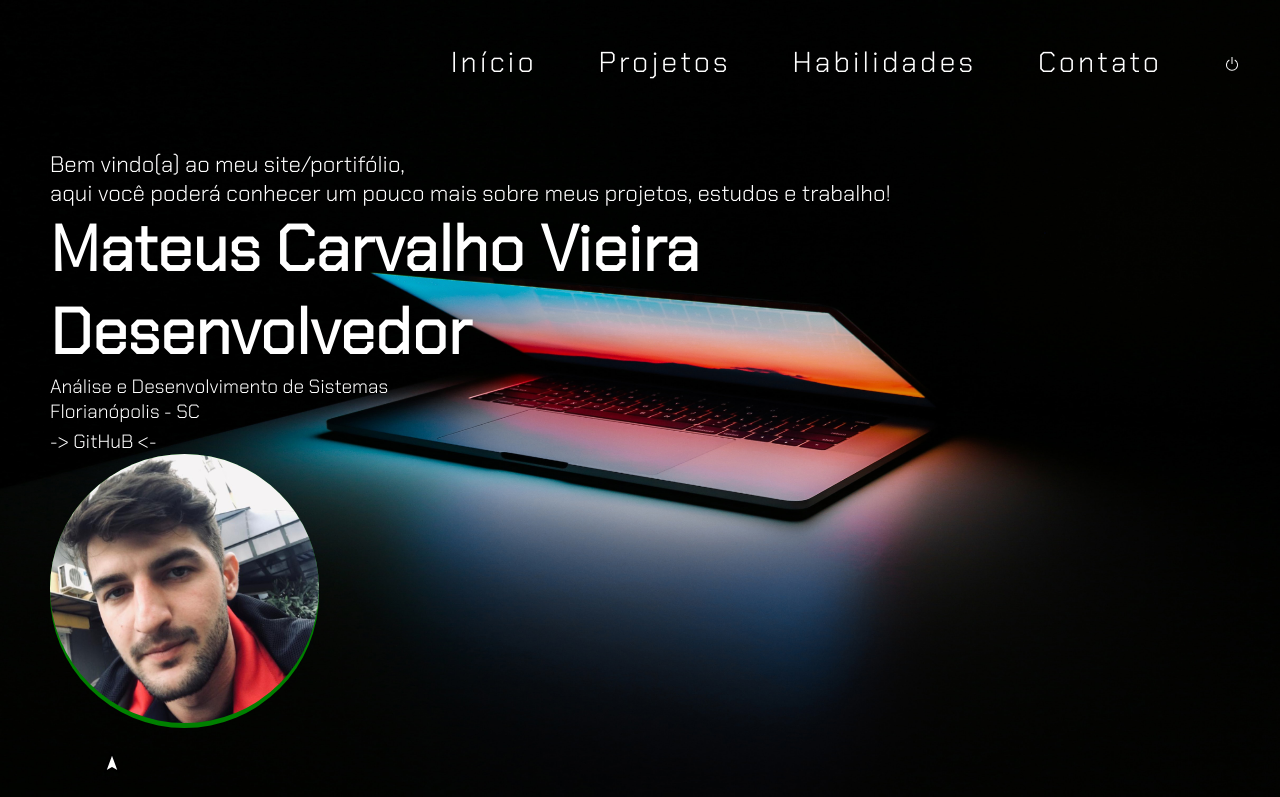
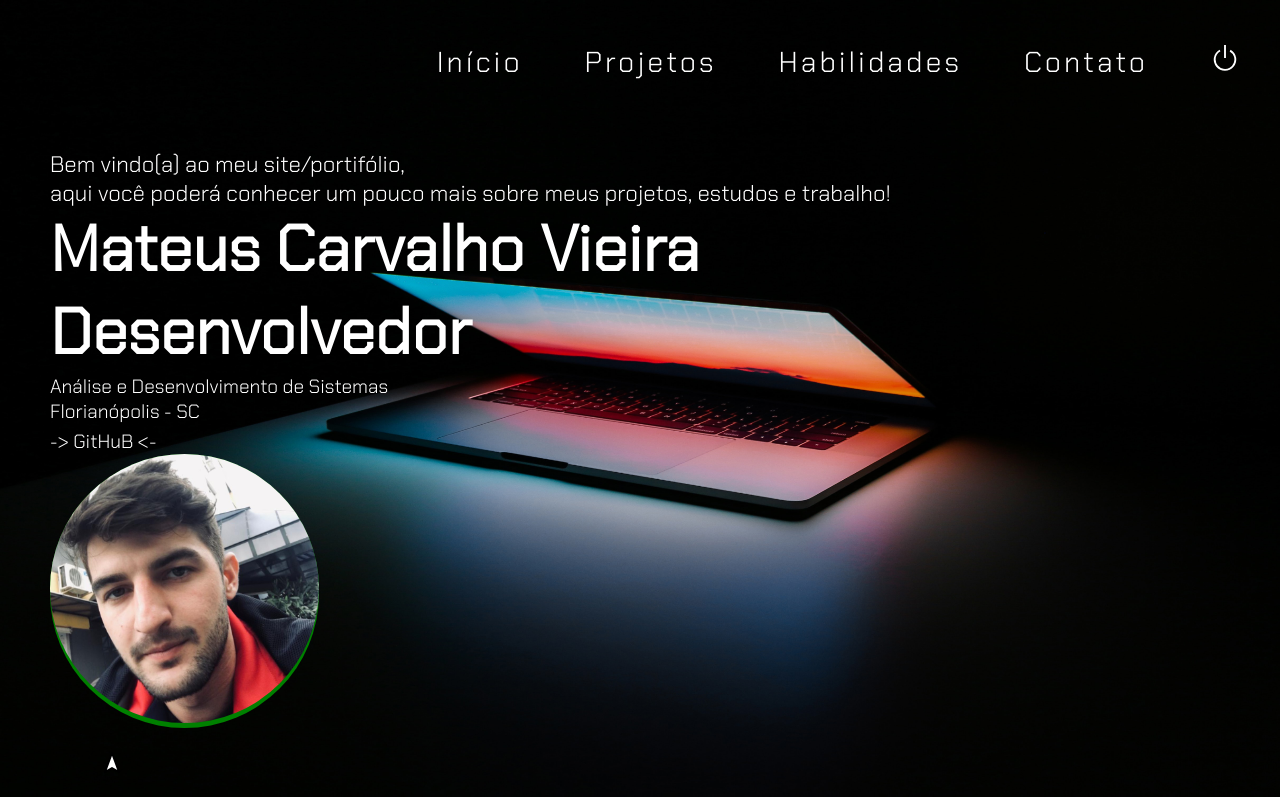
Before and after one commit to devmateuscarvalho/devmateuscarvalho.github.io, a plain HTML site: page pagina.principal.html in a window 1280 px wide. Shown: the top 797 px of the page. Drawn offline with nearby package versions, Linux system fonts and the light colour scheme.

Commit message:
Add files via upload

```diff
--- a/style_pgprincipal.css
+++ b/style_pgprincipal.css
@@ -14,6 +14,10 @@
                                             body {
                                                 max-width: 100%;
                                                 width: 100%;
+                                            }
+
+                                            .animate__bounce {
+                                                height: 30px;
                                             }
 
                                             .imageNotebook {
```
